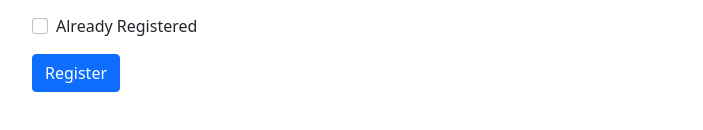
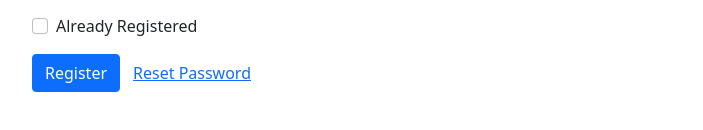
Before and after one commit to ImranHossain5722/simple-login-form-with-firebase, a React (Create React App) app: page / in a window 1280 px wide. Shown: the part 252-382 px from the top of the page, without its empty margins (288-991 px from the left). Built offline with nearby package versions, Linux system fonts and the light colour scheme.

Commit message:
now wirte code add firebase reset password system

```diff
--- a/src/App.js
+++ b/src/App.js
@@ -2,7 +2,7 @@ import "./App.css";
 import "bootstrap/dist/css/bootstrap.min.css";
 import Form from "react-bootstrap/Form";
 import Button from "react-bootstrap/Button";
-import { createUserWithEmailAndPassword, getAuth, signInWithEmailAndPassword ,sendEmailVerification} from "firebase/auth";
+import { createUserWithEmailAndPassword, getAuth, signInWithEmailAndPassword ,sendEmailVerification,sendPasswordResetEmail } from "firebase/auth";
 import app from "./_firebase.init"
 import React, { useState } from 'react'
 
@@ -53,6 +53,7 @@ const handleResiteredChange = event => {
           setEmail('')
           setPassword('')
           verifyEmail()
+
         })
         .catch((error=>{
           console.log(error);
@@ -61,6 +62,7 @@ const handleResiteredChange = event => {
       }
       event.preventDefault()
   }
+    // for email verifi function
   const verifyEmail =()=> {
 
     sendEmailVerification(auth.currentUser)
@@ -69,6 +71,15 @@ const handleResiteredChange = event => {
 
     })
   }
+//for password reset
+   const handelPasswordReset =()=>{
+    sendPasswordResetEmail(auth, email)
+    .then(()=>{
+      console.log('reset password email sent');
+
+    })
+  }
+
 
 
   return (
@@ -92,10 +103,10 @@ const handleResiteredChange = event => {
         <Form.Group className="mb-3" controlId="formBasicCheckbox">
             <Form.Check onChange= { handleResiteredChange} type="checkbox" label="Already Registered" />
          </Form.Group>
-
         <Button variant="primary" type="submit">
           {registerd ? 'Login': 'Register' }
         </Button>
+        <Button onClick={handelPasswordReset} variant ="link">Reset Password</Button>
       </Form>
 
         </div>
```
